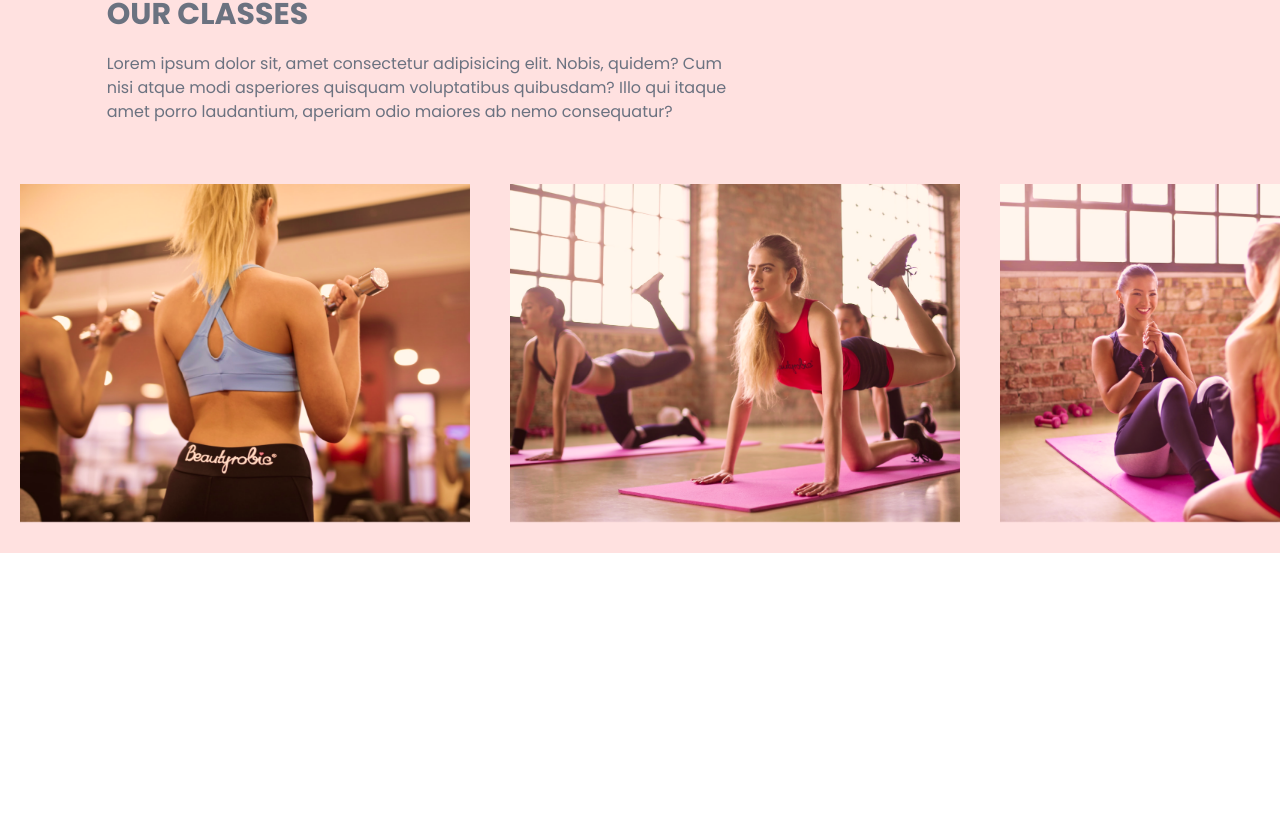
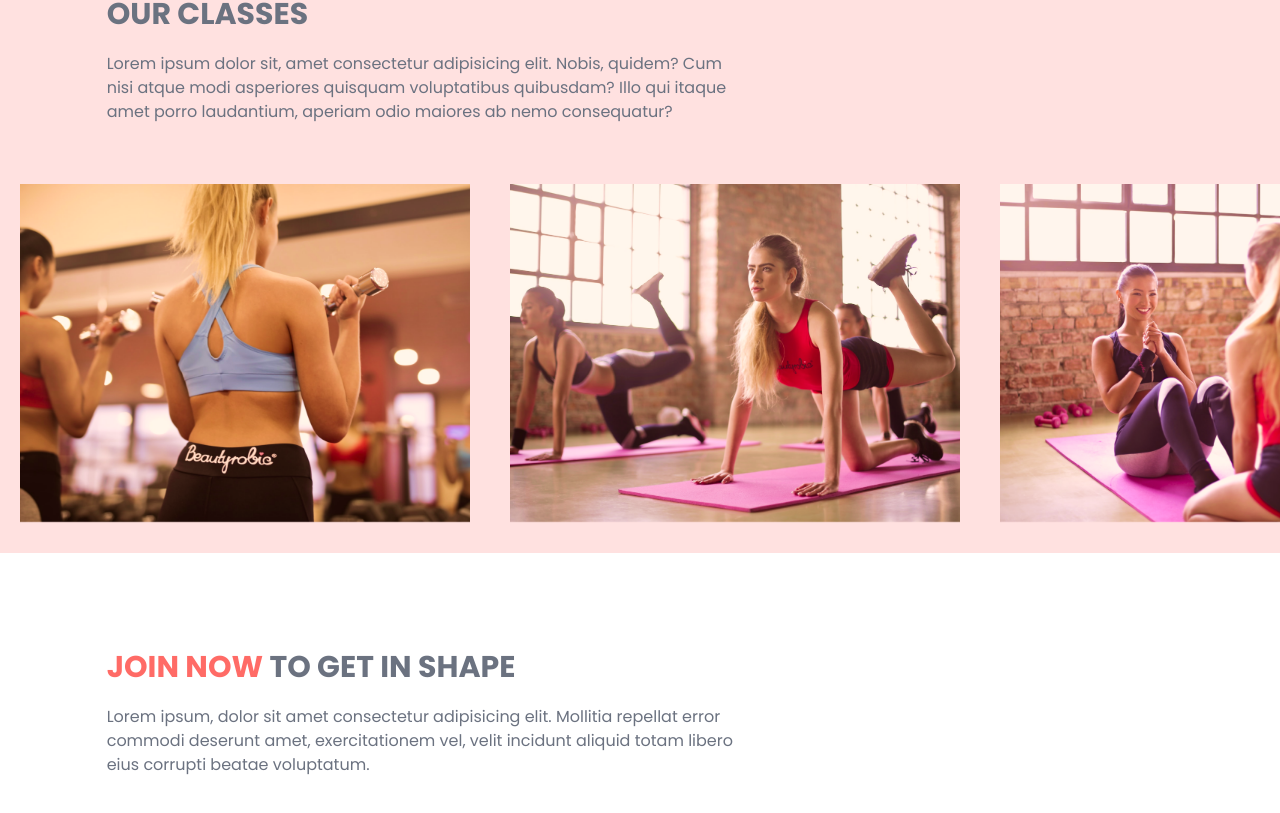
Before and after one commit to yusuffikri/barasuara-typescript, a React (Vite) app: page / in a window 1280 px wide. Shown: the part 2169-2982 px from the top of the page. Before the commit the page ends 2946 px from the top, so only its background shows below. Built offline with nearby package versions, Linux system fonts and the light colour scheme.

Commit message:
contact page update

```diff
--- a/src/sections/contacts/index.tsx
+++ b/src/sections/contacts/index.tsx
@@ -2,7 +2,7 @@ import { SelectedPage } from "@/shared/types"
 import { motion } from "framer-motion";
 import { useForm } from "react-hook-form";
 import ContactUsPageGraphic from "@/assets/ContactUsPageGraphic.png"
-
+import HText from "@/shared/HText";
 
 type Props = {
     setSelectedPage: (value: SelectedPage) => void;
@@ -13,6 +13,17 @@ const Contacts
   return <section id="contacts" className="mx-auto w-5/6 pt-24 pb-32">
     <motion.div onViewportEnter={() => setSelectedPage(SelectedPage.Contacts
       )}>
+        {/* Header */}
+        <motion.div
+        className="md:w-3/5" initial='hidden' whileInView='visible' viewport={{once: true, amount: 0.5}} transition={{delay: 0.2, duration: 0.5}} variants={{ hidden: {opacity: 0, x:-50},
+        visible: {opacity: 1, x: 0},
+       }}>
+        <HText>
+          <span className="text-primary-500">JOIN NOW</span> TO GET IN SHAPE
+        </HText>
+        <p className="my-5">Lorem ipsum, dolor sit amet consectetur adipisicing elit. Mollitia repellat error commodi deserunt amet, exercitationem vel, velit incidunt aliquid totam libero eius corrupti beatae voluptatum.</p>
+
+        </motion.div>
 
     </motion.div>
   </section>
```
